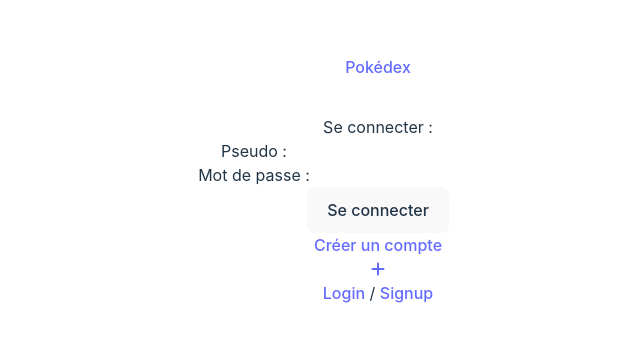
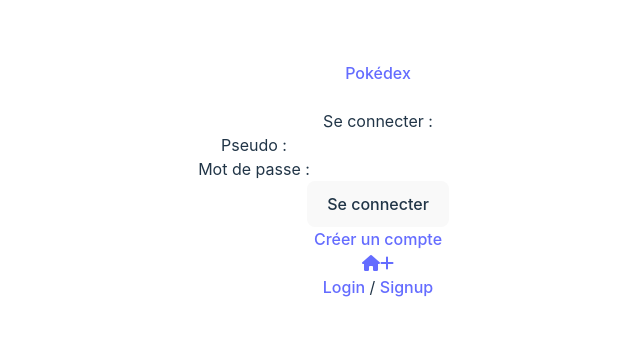
Before and after one commit to MitsinjoFehizoro/Pokedex-React-Tailwindcss, a React (Vite) app: page /login in a window 1280 px wide. Shown: the part 220-562 px from the top of the page, without its empty margins (262-902 px from the left). Built offline with nearby package versions, Linux system fonts and the light colour scheme.

Commit message:
Ajout du fonctionnalité de recherche

```diff
--- a/src/api/users-api/use-auth.tsx
+++ b/src/api/users-api/use-auth.tsx
@@ -46,7 +46,7 @@
             localStorage.setItem('token', response.data.token)
             setIsAuth(true)
             setUser(response.data.user)
-            pushToast(`Bonjour ${user.pseudo} !!`)
+            pushToast(`Bonjour ${user.pseudo}.`)
             setStateAxiosAuth({ ...stateAxiosAuth, isLoading: false })
             const from = location.state?.from || "/"
             if (from !== "/login " && from !== "/signup") navigate(from)
@@ -63,7 +63,7 @@
         try {
             localStorage.removeItem('token')
             setIsAuth(false)
-            pushToast(`Au revoir ${user?.pseudo}`)
+            pushToast(`Au revoir ${user?.pseudo}.`)
             setUser(undefined)
             navigate('/login')
             setStateAxiosAuth({ ...stateAxiosAuth, isLoading: false })
--- a/src/components/Toast.tsx
+++ b/src/components/Toast.tsx
@@ -14,13 +14,13 @@
                     !isError ? (
                         <div className={`ring-1 ring-green-800 flex rounded bg-emerald-300/20 px-5 py-2 `}>
                             <i className="my-auto text-green-400 fa fa-circle-check"></i>
-                            <p className="px-2 w-60 text-green-600 font-bold">{toast}</p>
+                            <p className="px-2 text-green-600 font-bold">{toast}</p>
                             <i onClick={handleClickI} className="my-auto text-xs text-green-600 transition  hover:text-green-300 cursor-pointer italic fa fa-x"></i>
                         </div>
                     ) : (
                         <div className={`ring-1 ring-red-400 flex rounded bg-red-300/20 px-5 py-2 `}>
                             <i className="my-auto text-red-400 fas fa-exclamation-triangle"></i>
-                            <p className="px-2 w-60 text-red-400 font-bold">{toast}</p>
+                            <p className="px-2 text-red-400 font-bold">{toast}</p>
                             <i onClick={handleClickI} className="my-auto text-xs text-red-400 transition  hover:text-red-300 cursor-pointer italic fa fa-x"></i>
                         </div>
                     )
--- a/src/pages/login.tsx
+++ b/src/pages/login.tsx
@@ -17,14 +17,13 @@
         validationFormUser(e, formUser, setFormUser)
     }
 
-    const { isAuth, login, user, stateAxiosAuth } = useAuth()
+    const { login } = useAuth()
     const onSubmit = (e: React.ChangeEvent<HTMLFormElement>) => {
         e.preventDefault()
         login(formUser)
     }
     return (
-        <div className='mx-auto'>
-            <div className="max-w-lg mx-auto">
+        <div className="max-w-md mx-auto">
             <h2 className={h2}>Se connecter : </h2>
             <div className="mx-2 md:mx-0 pb-5 bg-slate-800 rounded-md ring-1 ring-gray-50/20">
                 <div className="mx-4 pt-6">
@@ -59,7 +58,6 @@
                 </div>
             </div>
         </div>
-        </div>
     )
 }
 
--- a/src/pages/pokemon-list.tsx
+++ b/src/pages/pokemon-list.tsx
@@ -1,4 +1,4 @@
-import { FunctionComponent, useEffect, useState } from "react";
+import React, { FunctionComponent, useEffect, useState } from "react";
 import { h2 } from "../tools/tailwind";
 import PokemonCard from "../components/pokemon-card";
 import Loading from "../components/loading";
@@ -18,6 +18,16 @@
         setPokemons(stateAxios.data?.data)
     }, [stateAxios])
 
+    //Recherche
+    const [search, setSearch] = useState<string>('')
+    const handleChange = (e: React.ChangeEvent<HTMLInputElement>) => {
+        setSearch(e.target.value)
+    }
+    useEffect(() => {
+        const pokemons: Pokemon[] = stateAxios.data?.data || []
+        setPokemons(pokemons.filter(pokemon => pokemon.name.toLowerCase().includes(search)));
+    }, [search])
+
     return (
         <div className=" mx-auto container xl:w-9/12 relative">
             {
@@ -32,9 +42,18 @@
             }
             {
                 pokemons && (
-                    <div>
-                        <div className="text-slate-100">
-                            <h2 className={h2}>Listes des pokémons : </h2>
+                    <div className="min-h-screen">
+                        <div className="flex justify-center text-slate-100">
+                            <h2 className={h2}>Listes des pokémons :</h2>
+                            <form>
+                                <input
+                                    className="mt-2 px-2 bg-slate-900 outline-none border-b"
+                                    placeholder="recherche..."
+                                    value={search}
+                                    onChange={handleChange}
+                                    type="text" name="search" id="search" />
+                                <i className="fa fa-search"></i>
+                            </form>
                         </div>
                         <div className="grid place-content-center gap-4 lg:grid-cols-3 md:grid-cols-2 " >
                             {
--- a/src/pages/root.tsx
+++ b/src/pages/root.tsx
@@ -13,11 +13,17 @@
     return (
         <>
             <BarreDeNavigation onHauteurChange={handleHauteur} />
-            <section className='pb-10 relative' style={{ paddingTop: hauteur * 1.5 + 'px' }}>
+            <section className='pb-10 relative' style={{ paddingTop: hauteur + 'px' }}>
                 <Outlet />
-                <NavLink to={'/pokemons/add'} className='fixed bottom-5 right-8'>
-                    <i className='fa fa-add bg-red-600/80 p-3 rounded-full text-slate-100 text-md transition hover:bg-red-500 cursor-pointer'></i>
-                </NavLink>
+                <div className="fixed bottom-5 right-8">
+                    <NavLink to={'/'} className="block mb-1">
+                        <i className='fa fa-home text-sm pt-2 bg-slate-600/80 p-3 rounded-full text-slate-100 text-md transition hover:bg-slate-500 cursor-pointer'></i>
+                    </NavLink>
+                    <NavLink to={'/pokemons/add'} className="block" >
+                        <i className='fa fa-add bg-red-600/80 p-3 rounded-full text-slate-100 text-md transition hover:bg-red-500 cursor-pointer'></i>
+                    </NavLink>
+                </div>
+
 
                 <p className="fixed right-6 z-10 cursor-pointer text-sm" style={{ top: hauteur + 15 + "px" }}>
                     {isAuth ? (
--- a/src/pages/signup.tsx
+++ b/src/pages/signup.tsx
@@ -25,8 +25,7 @@
     }
 
     return (
-        <div className='mx-auto'>
-            <div className="max-w-lg mx-auto">
+        <div className="max-w-md mx-auto">
             <h2 className={h2}>Créer un compte : </h2>
             <div className="mx-2 md:mx-0 pb-5 bg-slate-800 rounded-md ring-1 ring-gray-50/20">
                 <div className="mx-4 pt-6">
@@ -70,7 +69,6 @@
                 </div>
             </div>
         </div>
-        </div>
     )
 }
 
```
Lines whose indentation alone changed are shown as unchanged.
